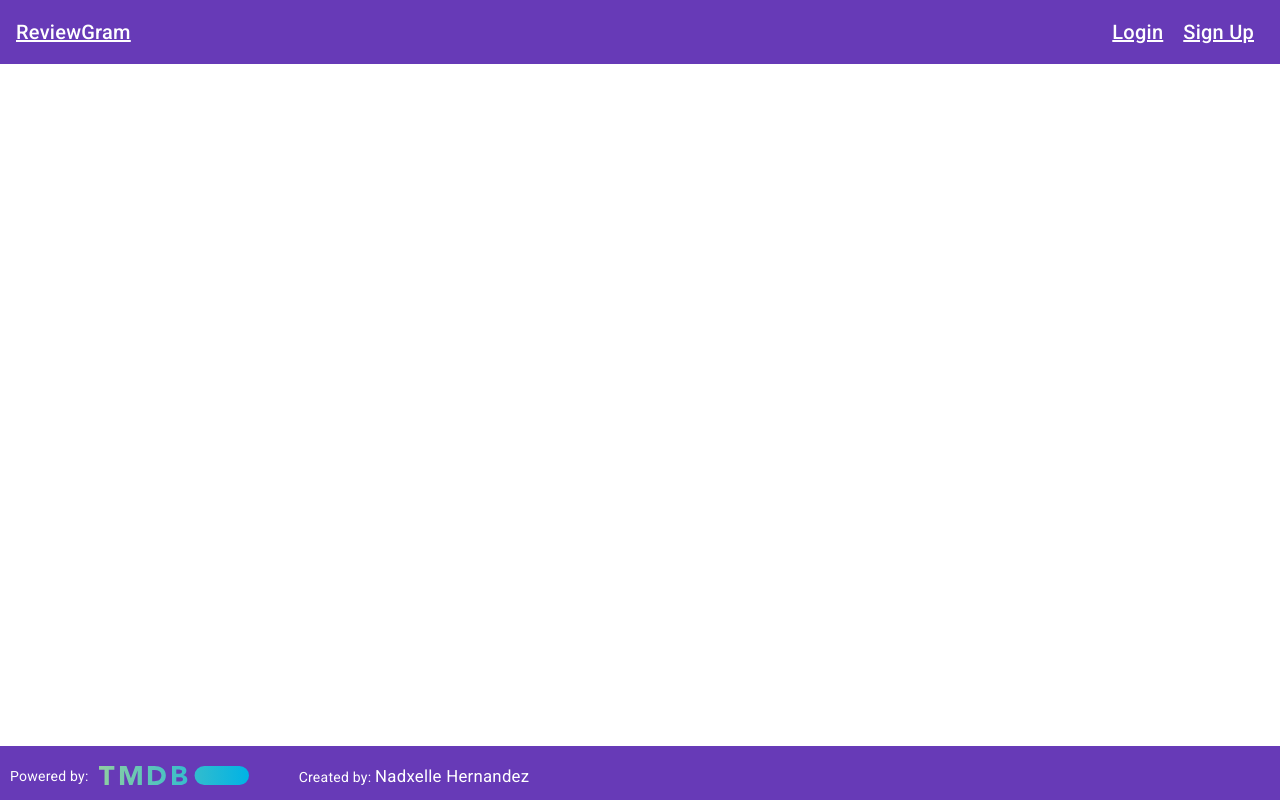
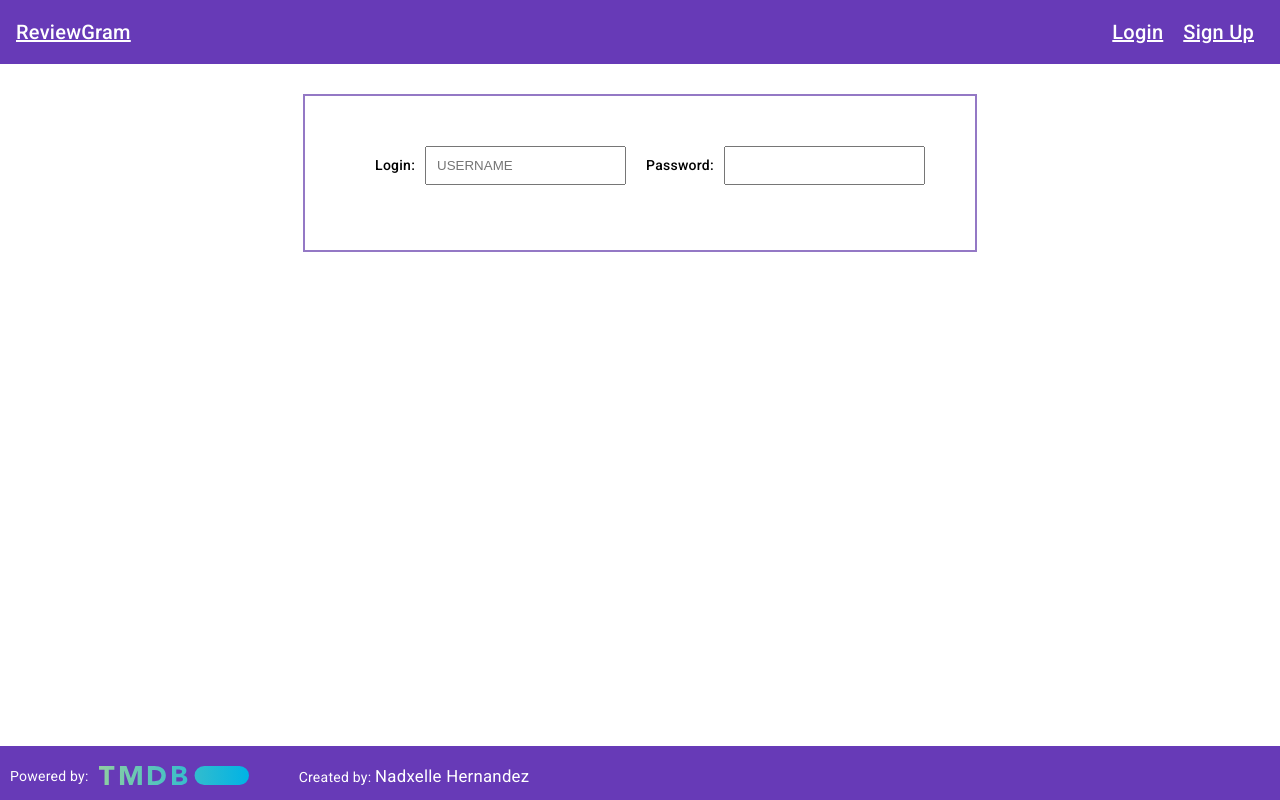
Before and after one commit to nadxelleHernandez/reviewgram-frontEnd-angular, an Angular app: page /login in a window 1280 px wide. Before the commit this address led to /. Built offline with nearby package versions, Linux system fonts and the light colour scheme.

Commit message:
Added login page, route and template

```diff
--- a/src/app/app-routing.module.ts
+++ b/src/app/app-routing.module.ts
@@ -5,6 +5,7 @@ import { CreateUserComponent } from './pages/create-user/create-user.component';
 import { UserListsComponent } from './pages/user-lists/user-lists.component';
 import { MediaComponent } from './pages/media/media.component';
 import { SearchComponent } from './pages/media/search/search.component';
+import { LoginComponent } from './pages/login/login.component';
 
 const routes: Routes = [
   {
@@ -16,6 +17,11 @@ const routes: Routes = [
     path:'user',
     component: CreateUserComponent,
     title: 'Create User'
+  },
+  {
+    path:'login',
+    component: LoginComponent,
+    title: 'Login'
   },
   {
     path: 'userList/:user-id',
--- a/src/app/components/navigation-bar/navigation-bar.component.html
+++ b/src/app/components/navigation-bar/navigation-bar.component.html
@@ -6,7 +6,7 @@
       <a *ngIf="user.id != -1" class="nav-bar-link" [routerLink]="['/userList',user.id]">My Lists</a>
       <span class="example-spacer"></span>
       <a *ngIf="user.id != -1" class="nav-bar-link" (click)="logOut()" href="#">LogOut</a>
-      <a *ngIf="user.id == -1" class="nav-bar-link" (click)="logIn()" href="#">Login</a>
+      <a *ngIf="user.id == -1" class="nav-bar-link" [routerLink]="['/login']">Login</a>
       <a *ngIf="user.id == -1" class="nav-bar-link" [routerLink]="['/user']">Sign Up</a>
       <span *ngIf="user.id != -1">{{user.username}}</span>
   </mat-toolbar>
--- /dev/null
+++ b/src/app/pages/login/login.component.html
@@ -0,0 +1,8 @@
+<section class="login-container">
+    <form class="login">
+        <label class="login-label">Login:</label>
+        <input class="login-input form-item" type="text" placeholder="username">
+        <label class="login-label">Password:</label>
+        <input class="form-item"  type="password">
+    </form>
+</section>
--- /dev/null
+++ b/src/app/pages/login/login.component.scss
@@ -0,0 +1,36 @@
+.form-item {
+    padding: 10px;
+    text-transform: uppercase;
+    margin-bottom: 15px;
+}
+
+.login {
+    margin: 30px;
+    border: 2px;
+    border-color: #9478c5;
+    border-style: solid;
+    padding: 50px;
+    width: fit-content;
+
+    &-container {
+        display: flex;
+        justify-content: center;
+    }
+
+    &-label {
+        font-weight: 500;
+        padding-bottom: 5px;
+        padding-left: 20px;
+        padding-right: 10px;
+    }
+}
+
+@media (max-width: 420px) {
+    .login {
+        display: flex;
+        flex-direction: column;
+    }
+    .login-label {
+        padding-left: 0;
+    }
+}
```
Also changed, not shown: src/app/pages/login/login.component.ts (added, +13 -0 lines).
